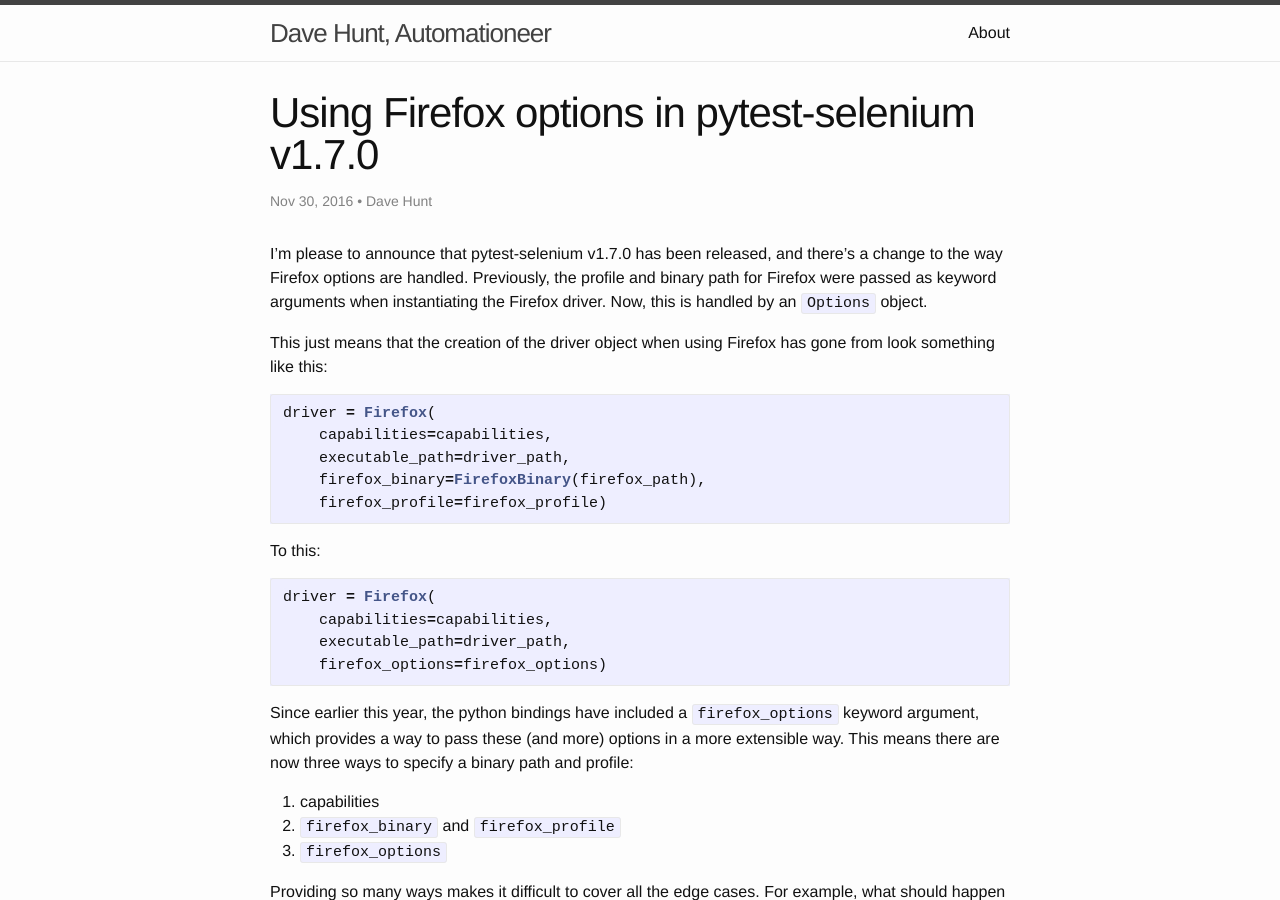
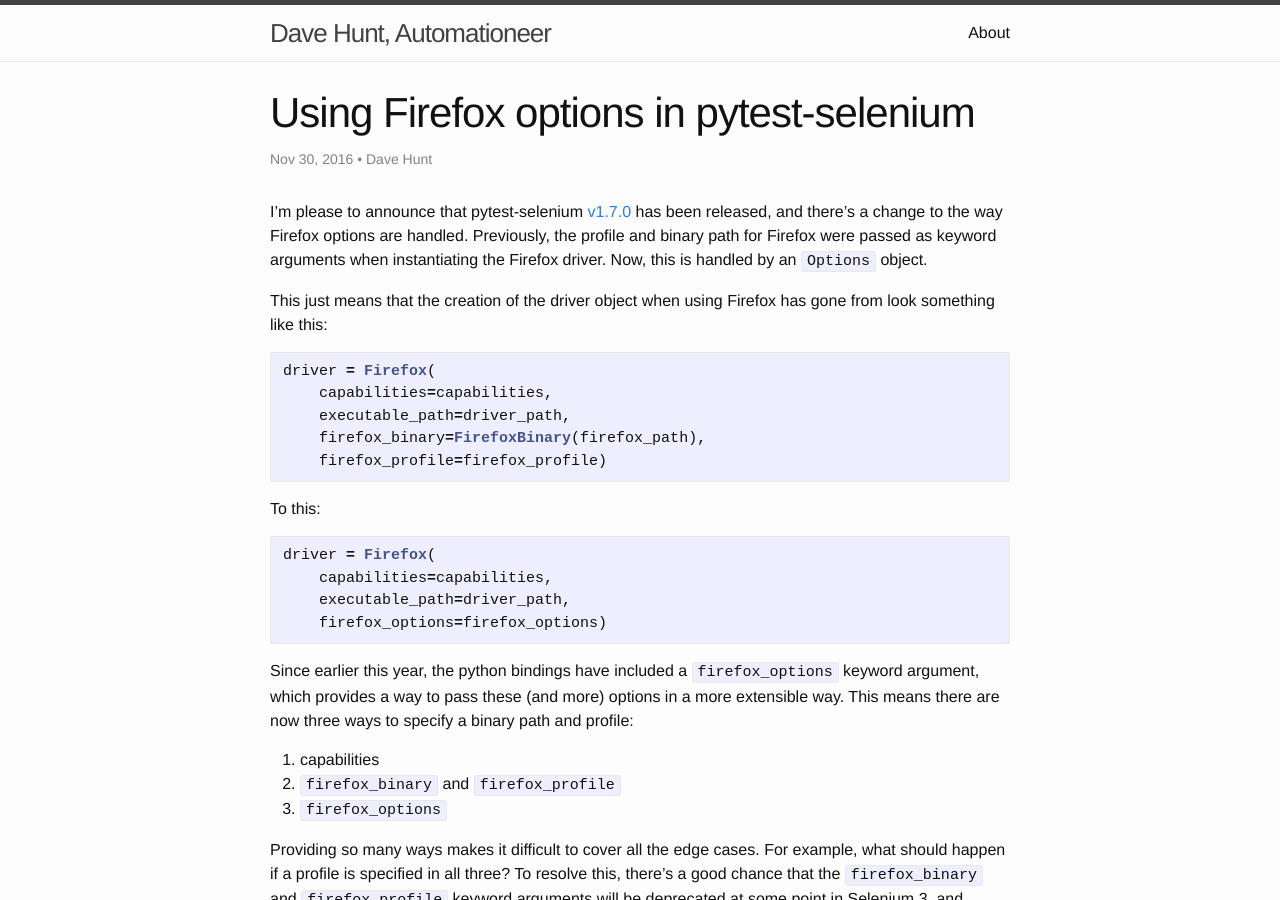
Before and after one commit to davehunt/davehunt.co.uk, a Jekyll site: the page built from _posts/2016-11-30-using-firefox-options-in-pytest-selenium-v1-7-0.md, in a window 1280 px wide and 900 px high. Built offline with Jekyll 4.4.1, drawn with Linux system fonts in a browser that asks for light colours; comment, search, counter and statistics services are not loaded; some of the changed lines change nothing that is shown.

Commit message:
Add link to pytest-selenium release and remove version from title

```diff
--- a/_posts/2016-11-30-using-firefox-options-in-pytest-selenium-v1-7-0.md
+++ b/_posts/2016-11-30-using-firefox-options-in-pytest-selenium-v1-7-0.md
@@ -1,6 +1,6 @@
 ---
 layout: post
-title: Using Firefox options in pytest-selenium v1.7.0
+title: Using Firefox options in pytest-selenium
 author: Dave Hunt
 categories:
 - selenium
@@ -10,10 +10,11 @@
 - firefox
 comments: true
 ---
-I'm please to announce that pytest-selenium v1.7.0 has been released, and
-there's a change to the way Firefox options are handled. Previously, the profile
-and binary path for Firefox were passed as keyword arguments when instantiating
-the Firefox driver. Now, this is handled by an `Options` object.
+I'm please to announce that pytest-selenium
+[v1.7.0](https://pypi.python.org/pypi/pytest-selenium/1.7.0) has been released,
+and there's a change to the way Firefox options are handled. Previously, the
+profile and binary path for Firefox were passed as keyword arguments when
+instantiating the Firefox driver. Now, this is handled by an `Options` object.
 
 This just means that the creation of the driver object when using Firefox has
 gone from look something like this:
```
